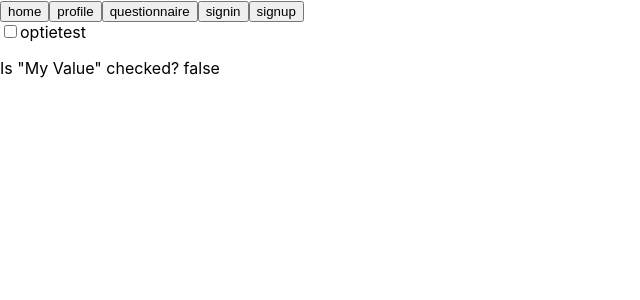
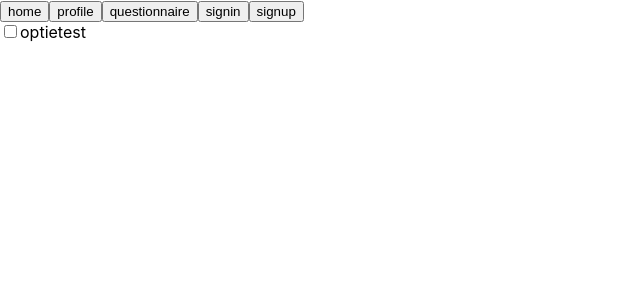
Before and after one commit to JJ-Bas/eindopracht-novi-recepten-app, a React (Create React App) app: page /questionnaire in a window 1280 px wide. Shown: the top 300 px of the page, without its empty margins (0-640 px from the left). Built offline with nearby package versions, Linux system fonts and the light colour scheme.

Commit message:
start button component + begin van de button state

```diff
--- /dev/null
+++ b/src/Context/QuestionContext/QuestionContext.js
@@ -0,0 +1,15 @@
+import React, {createContext} from "react";
+
+export const QuestionContext = createContext({});
+
+
+function QuestionContextProvider ({children}){
+
+    return (
+        <QuestionContext.Provider value='questionnaire'>
+            {children}
+        </QuestionContext.Provider>
+    )
+}
+
+export default QuestionContextProvider
--- a/src/components/Checbox/CheckBox.js
+++ b/src/components/Checbox/CheckBox.js
@@ -1,25 +1,41 @@
 import React, {useState} from "react";
 
-function CheckBox({label, value,OnChange}) {
+function CheckBox({label, setstate}) {
     const [checked, setChecked] = useState(false);
+    const [fishFree, setFishFree] = useState(false);
 
-    const handleChange = () => {
-        setChecked(!checked);
-    };
+    function handleChange(event) {
+        setChecked(event.target.checked);
+        if (event.target.checked) {
+            setFishFree('&health=fish-free');
+        } else {
+            setFishFree('');
+        }
+    }
 
     return (
         <>
             <label>
                 <input
                     type="checkbox"
-                    checked={value}
-                    onChange={OnChange}
+                    checked={checked}
+                    onChange={handleChange}
                 />
                 {label}
             </label>
-            <p>Is "My Value" checked? {checked.toString()}</p>
+            <p>{fishFree}</p>
         </>
     )
 }
 
+
 export default CheckBox
+
+/*const handleChange = (event) => {
+    setChecked(event.target.checked);
+    if (event.target.checked) {
+        setFishFree('&health=fish-free');
+    } else {
+        setFishFree('');
+    }
+};*/
--- a/src/index.js
+++ b/src/index.js
@@ -1,17 +1,20 @@
 import React from 'react';
 import ReactDOM from 'react-dom/client';
-import { BrowserRouter as Router } from 'react-router-dom';
+import {BrowserRouter as Router} from 'react-router-dom';
 import './index.css';
 import App from './App';
 import reportWebVitals from './reportWebVitals';
+import QuestionContext from "./Context/QuestionContext/QuestionContext";
 
 const root = ReactDOM.createRoot(document.getElementById('root'));
 root.render(
-  <React.StrictMode>
-      <Router>
-    <App />
-      </Router>
-  </React.StrictMode>
+    <React.StrictMode>
+        <Router>
+            <QuestionContext>
+                <App/>
+            </QuestionContext>
+        </Router>
+    </React.StrictMode>
 );
 
 // If you want to start measuring performance in your app, pass a function
--- a/src/pages/Questionnaire/Questionnaire.js
+++ b/src/pages/Questionnaire/Questionnaire.js
@@ -1,11 +1,14 @@
-import React from 'react';
+import React, {useState} from 'react';
 import CheckBox from "../../components/Checbox/CheckBox";
 
 function Questionnaire(){
+    const [fishFree, setFishFree] = useState(false);
     return(
         <>
         <CheckBox
-        label='optietest'/>
+        label='optietest'
+        setstate={setFishFree}/>
+            <p>{fishFree}</p>
         </>
     )
 }
```
